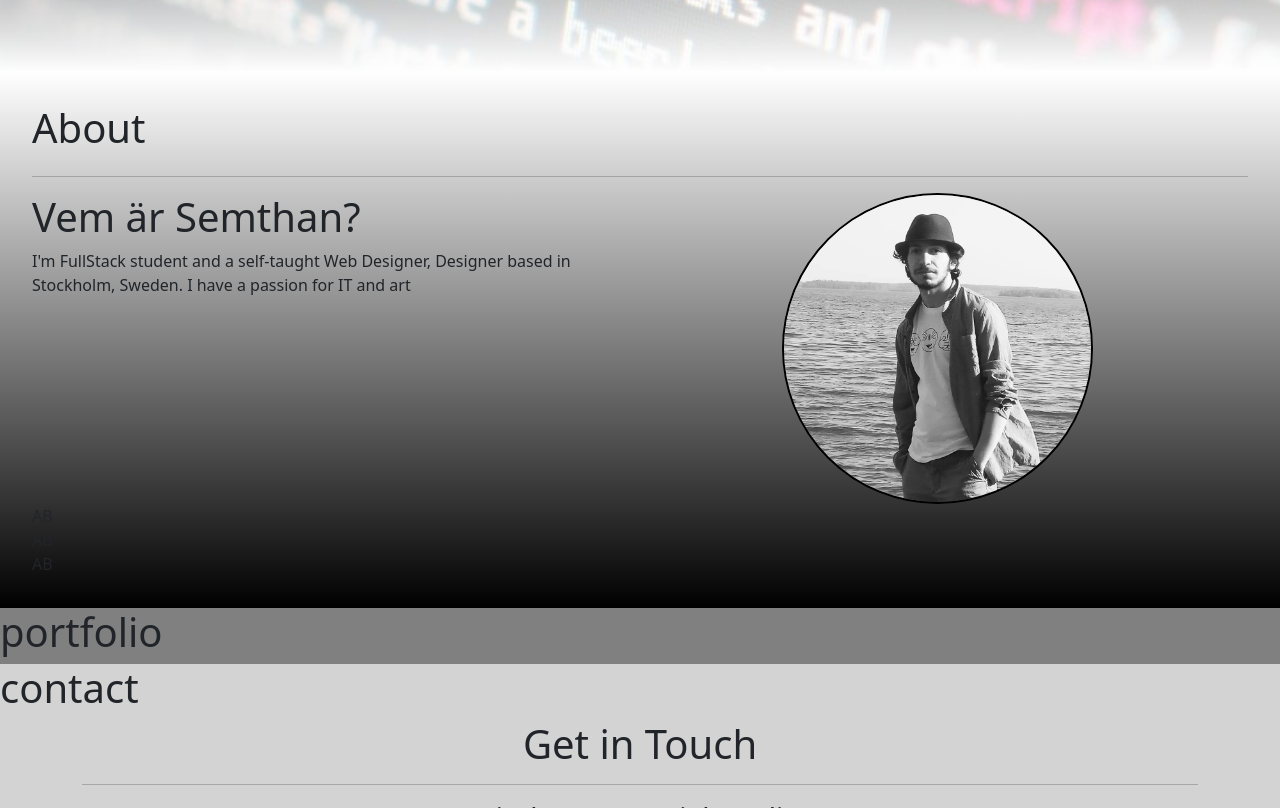
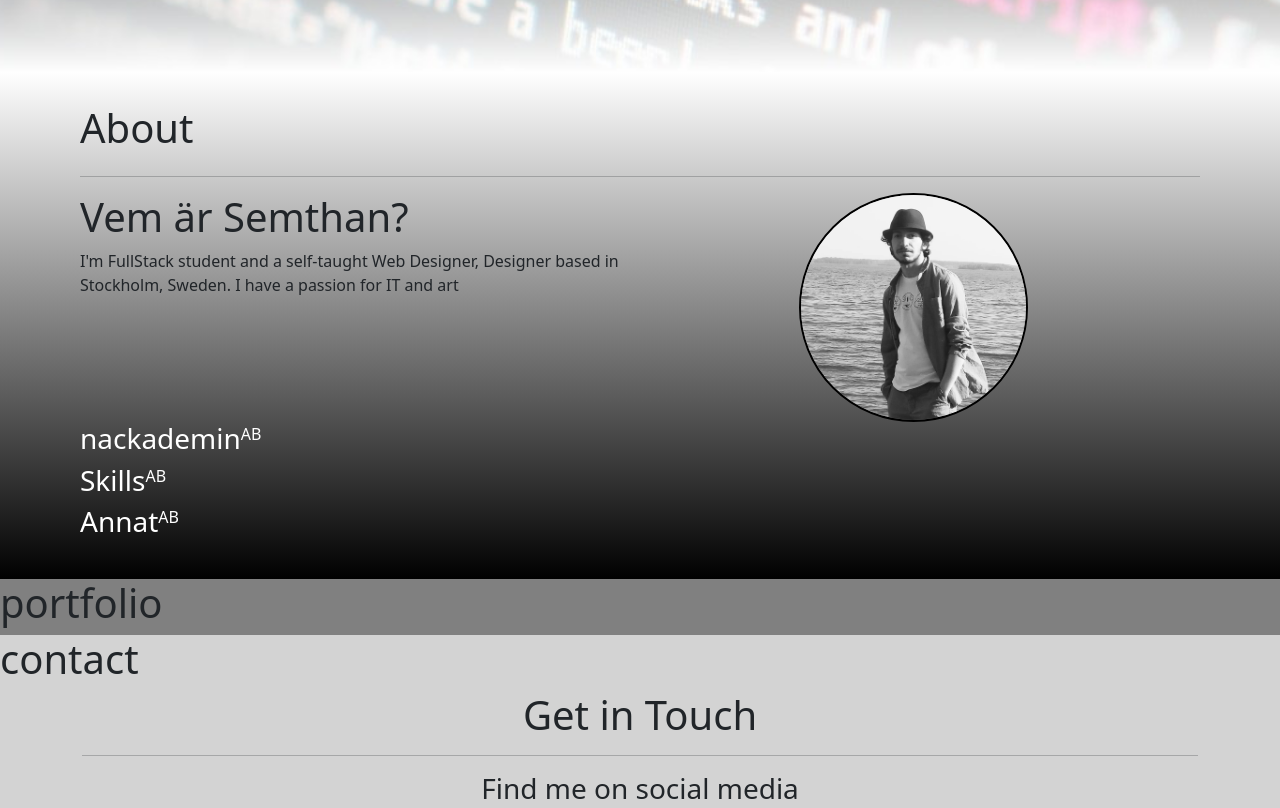
Before and after one commit to Semthan/Portfolio, a website: page index.html in a window 1280 px wide. Shown: the part 728-1536 px from the top of the page. Drawn offline with nearby package versions, Linux system fonts and the light colour scheme; some packages are replaced by stand-ins of ours; a script that the page names is missing.

Commit message:
few changes on about section

```diff
--- a/index.html
+++ b/index.html
@@ -49,15 +49,18 @@
 			  <img src="media/me.jpg" alt="me">
       </div>
     </div>
-    <div class="my-row">
+    <div class="my-row text-white">
+      <h3>nackademin</h3>
       <div>A</div>
       <div>B</div>
     </div>
-    <div class="my-row">
+    <div class="my-row text-white">
+      <h3>Skills</h3>
       <div>A</div>
       <div>B</div>
     </div>
-    <div class="my-row">
+    <div class="my-row text-white">
+      <h3>Annat</h3>
       <div>A</div>
       <div>B</div>
     </div>
--- a/style/main.scss
+++ b/style/main.scss
@@ -78,7 +78,7 @@ header {
 #about {
   display: flex;
   flex-direction: column;
-  padding: 2rem;
+  padding: 2rem 5rem;
   background: rgb(255,255,255); /* Old browsers */
   background: -moz-linear-gradient(top, rgba(255,255,255,1) 0%, rgba(0,0,0,1) 100%); /* FF3.6-15 */
   background: -webkit-linear-gradient(top, rgba(255,255,255,1) 0%,rgba(0,0,0,1) 100%); /* Chrome10-25,Safari5.1-6 */
@@ -96,7 +96,7 @@ header {
   justify-content: center;
 
   img{
-    width: 50%;
+    width: 40%;
     justify-self: center;
     border: 2px solid black;
     border-radius: 50%;
```
Also changed, not shown: style/main.css, 1 other file.
